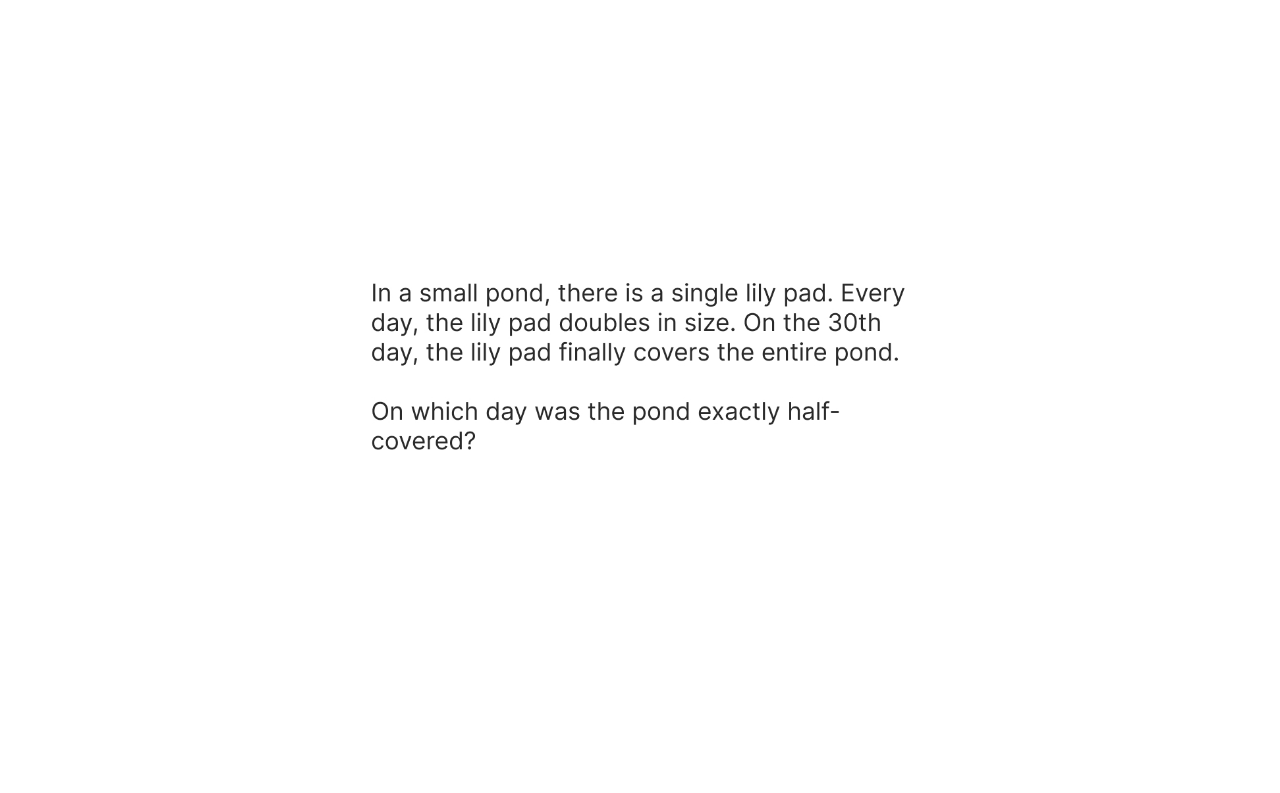
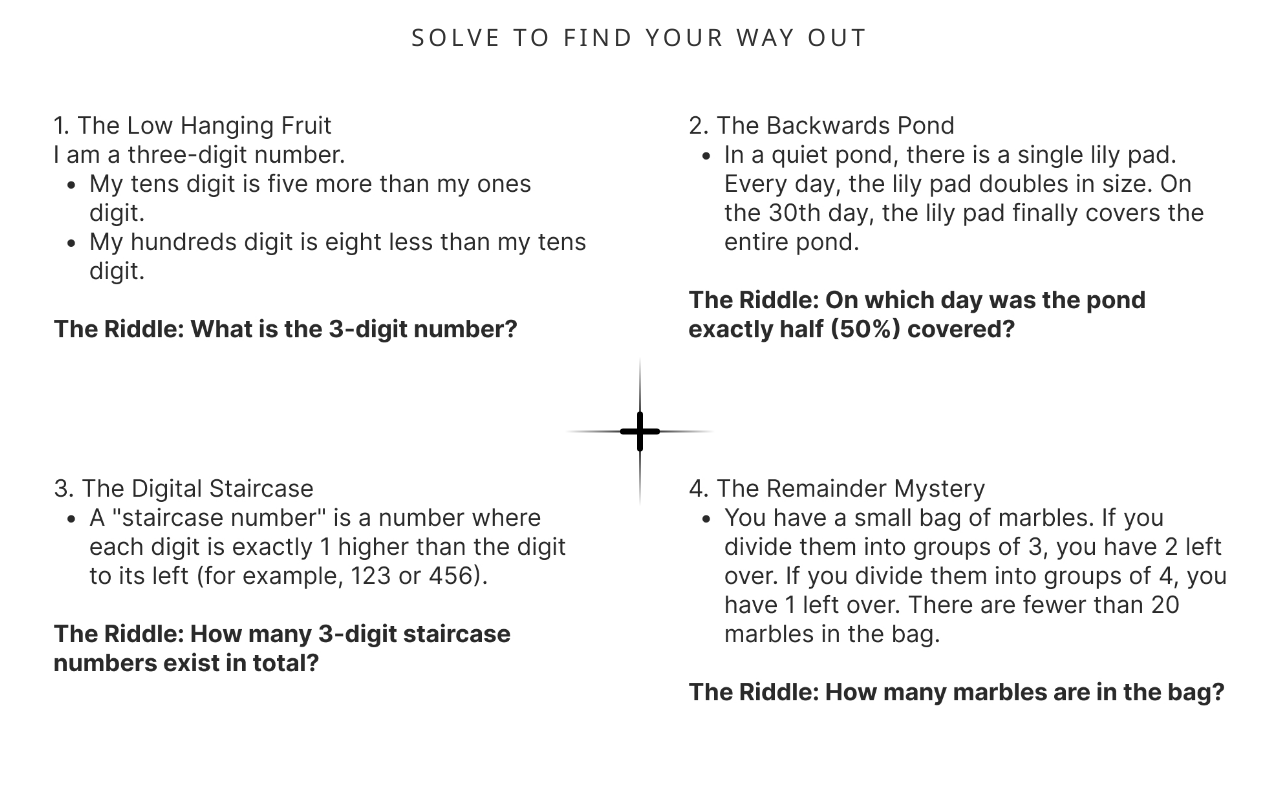
Before and after one commit to youssefel01/ch, a website: page pages/start.html in a window 1280 px wide. Drawn offline with Linux system fonts and the light colour scheme.

Commit message:
update 2

```diff
--- a/config.json
+++ b/config.json
@@ -1,6 +1,6 @@
 {
   "answers": {
-    "stage3": "29"
+    "stage3": "246"
   },
   "routes": {
     "start": "start",
--- a/pages/start.html
+++ b/pages/start.html
@@ -3,9 +3,108 @@
 <head>
   <meta charset="UTF-8">
   <title>.</title>
+  <style>
+    body {
+      margin: 0;
+      background: #fff;
+      display: flex;
+      flex-direction: column;
+      height: 100vh;
+      font-family: 'Segoe UI', Tahoma, Geneva, Verdana, sans-serif;
+      overflow: hidden;
+    }
+    .header {
+      text-align: center;
+      padding: 20px 10px 10px;
+      font-size: 24px;
+      font-weight: 300;
+      letter-spacing: 4px;
+      text-transform: uppercase;
+      color: #333;
+      flex-shrink: 0;
+    }
+    .grid-container {
+      flex: 1;
+      display: grid;
+      grid-template-columns: 1fr 1fr;
+      grid-template-rows: 1fr 1fr;
+      position: relative;
+      padding: 10px;
+      gap: 10px;
+      min-height: 0; /* Important for grid item scaling */
+    }
+    .grid-item {
+      display: flex;
+      justify-content: center;
+      align-items: center;
+      overflow: hidden;
+    }
+    .grid-item img {
+      max-width: 95%;
+      max-height: 95%;
+      object-fit: contain;
+    }
+
+    /* Stylized Intersection */
+    .intersection {
+      position: absolute;
+      top: 50%;
+      left: 50%;
+      transform: translate(-50%, -50%);
+      width: 100%;
+      height: 100%;
+      pointer-events: none;
+      display: flex;
+      justify-content: center;
+      align-items: center;
+    }
+    .line-h {
+      position: absolute;
+      width: 150px;
+      height: 2px;
+      background: linear-gradient(to right, transparent, #000 50%, transparent);
+    }
+    .line-v {
+      position: absolute;
+      width: 2px;
+      height: 150px;
+      background: linear-gradient(to bottom, transparent, #000 50%, transparent);
+    }
+    .line-h::after {
+        content: '';
+        position: absolute;
+        top: -2px;
+        left: 50%;
+        transform: translateX(-50%);
+        width: 40px;
+        height: 6px;
+        background: #000;
+        border-radius: 4px;
+    }
+    .line-v::after {
+        content: '';
+        position: absolute;
+        left: -2px;
+        top: 50%;
+        transform: translateY(-50%);
+        width: 6px;
+        height: 40px;
+        background: #000;
+        border-radius: 4px;
+    }
+  </style>
 </head>
-<body style="margin:0; background:#fff; display:flex;
-             justify-content:center; align-items:center; height:100vh;">
-  <img src="/assets/equation.webp" alt="" style="max-width:600px;">
+<body>
+  <div class="header">solve to find your way out</div>
+  <div class="grid-container">
+    <div class="grid-item"><img src="/assets/equation1.jpg" alt=""></div>
+    <div class="grid-item"><img src="/assets/equation2.jpg" alt=""></div>
+    <div class="grid-item"><img src="/assets/equation3.jpg" alt=""></div>
+    <div class="grid-item"><img src="/assets/equation4.jpg" alt=""></div>
+    <div class="intersection">
+      <div class="line-h"></div>
+      <div class="line-v"></div>
+    </div>
+  </div>
 </body>
 </html>
```
Also changed, not shown: game-webapp-plan.md (+4 -4 lines), public/assets/equation1.jpg (added), public/assets/equation2.jpg (added), public/assets/equation3.jpg (added), public/assets/equation4.jpg (added).
